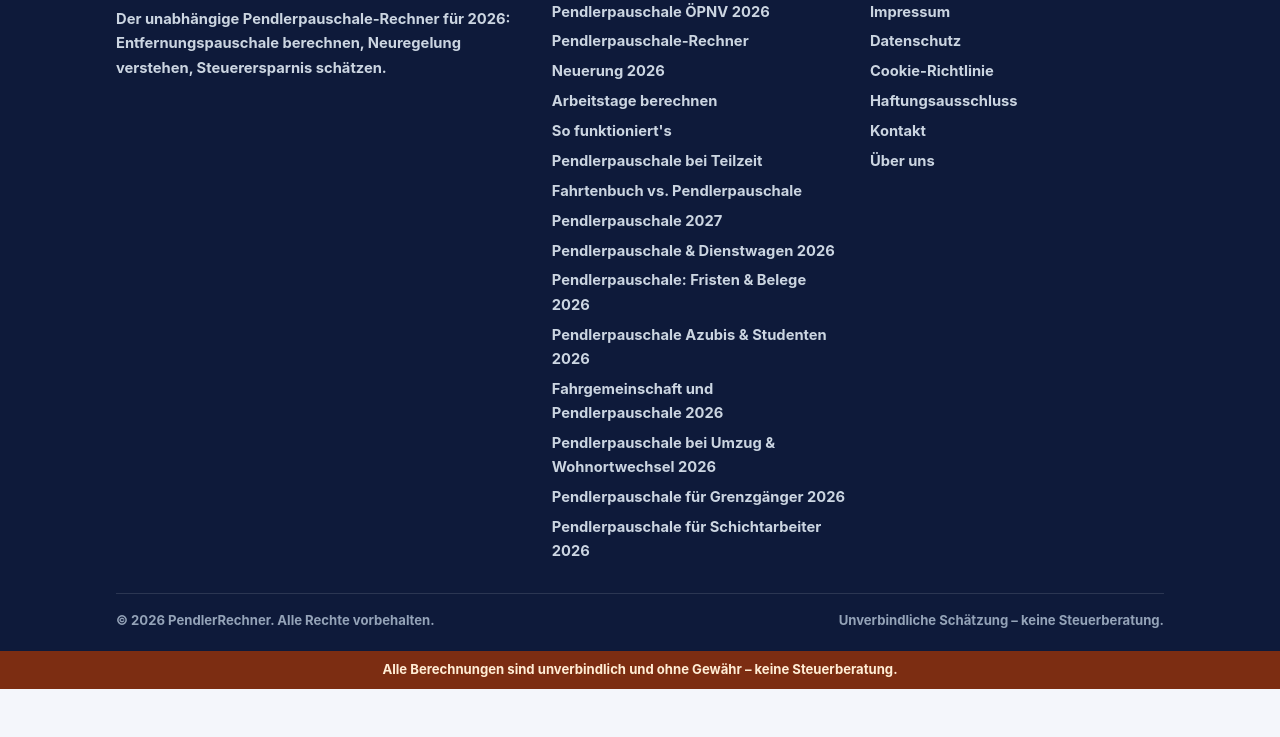
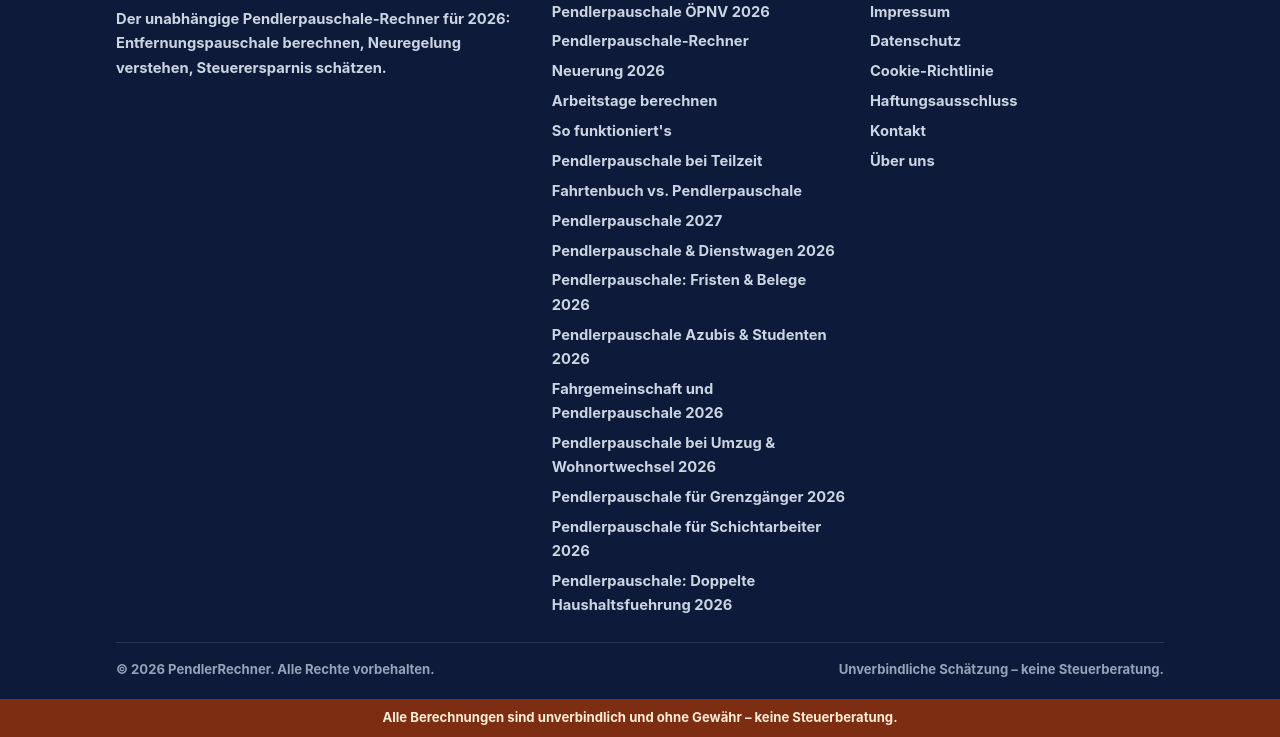
Before and after one commit to mirzacreative/pendlerpauschale-rechner, a plain HTML site: page index.html in a window 1280 px wide. Shown: the part 3997-4734 px from the top of the page. Before the commit the page ends 4686 px from the top, so only its background shows below. Drawn offline with Linux system fonts and the light colour scheme.

Commit message:
Add link to pendlerpauschale-doppelte-haushaltsfuehrung-2026.html on homepage

```diff
--- a/index.html
+++ b/index.html
@@ -273,6 +273,7 @@
           <li><a href="pendlerpauschale-2027.html">Pendlerpauschale 2027</a></li>
           <li><a href="pendlerpauschale-dienstwagen-2026.html">Pendlerpauschale &amp; Dienstwagen 2026</a></li>
           <li><a href="pendlerpauschale-fristen-belege-2026.html">Pendlerpauschale: Fristen &amp; Belege 2026</a></li><li><a href="pendlerpauschale-azubis-studenten-2026.html">Pendlerpauschale Azubis &amp; Studenten 2026</a></li><li><a href="pendlerpauschale-fahrgemeinschaft-2026.html">Fahrgemeinschaft und Pendlerpauschale 2026</a></li><li><a href="pendlerpauschale-umzug-wohnortwechsel-2026.html">Pendlerpauschale bei Umzug &amp; Wohnortwechsel 2026</a></li><li><a href="pendlerpauschale-grenzgaenger-2026.html">Pendlerpauschale für Grenzgänger 2026</a></li><li><a href="pendlerpauschale-schichtarbeiter-2026.html">Pendlerpauschale für Schichtarbeiter 2026</a></li
+                                                                                                                                                                                                                                                                                                                                                                                                                                                                                                                                                                                                                                                                                         <a href=pendlerpauschale-doppelte-haushaltsfuehrung-2026.html>Pendlerpauschale: Doppelte  Haushaltsfuehrung 2026</a>
         </ul>
       </div>
       <div>
```
